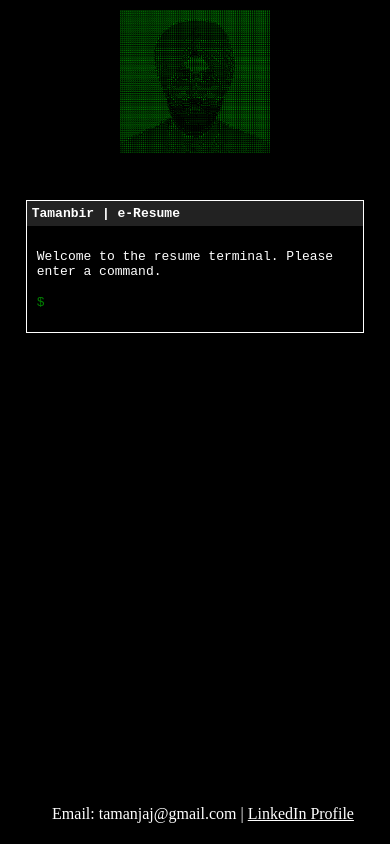
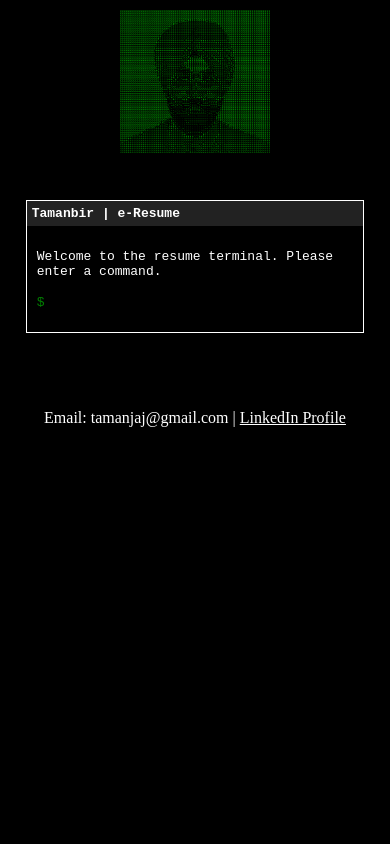
Before and after one commit to Tamanbir/tamanbir.github.io, a plain HTML site: page index.html in a window 390 px wide. Drawn offline with Linux system fonts and the light colour scheme.

Commit message:
updated footer for small screens

```diff
--- a/style.css
+++ b/style.css
@@ -70,10 +70,12 @@ body {
     width: 100%;
   }
 
-  /* Media query for smaller screens (e.g., mobile devices) */
   @media screen and (max-width: 767px) {
-    /* Reduce the footer's padding to save space */
+    /* Footer styles for mobile screens */
     footer {
-      padding: 5px 0;
+      background-color: transparent; /* Transparent background for mobile */
+      padding: 10px 0;
+      position: relative;
+      width: 100%;
     }
   }
```
